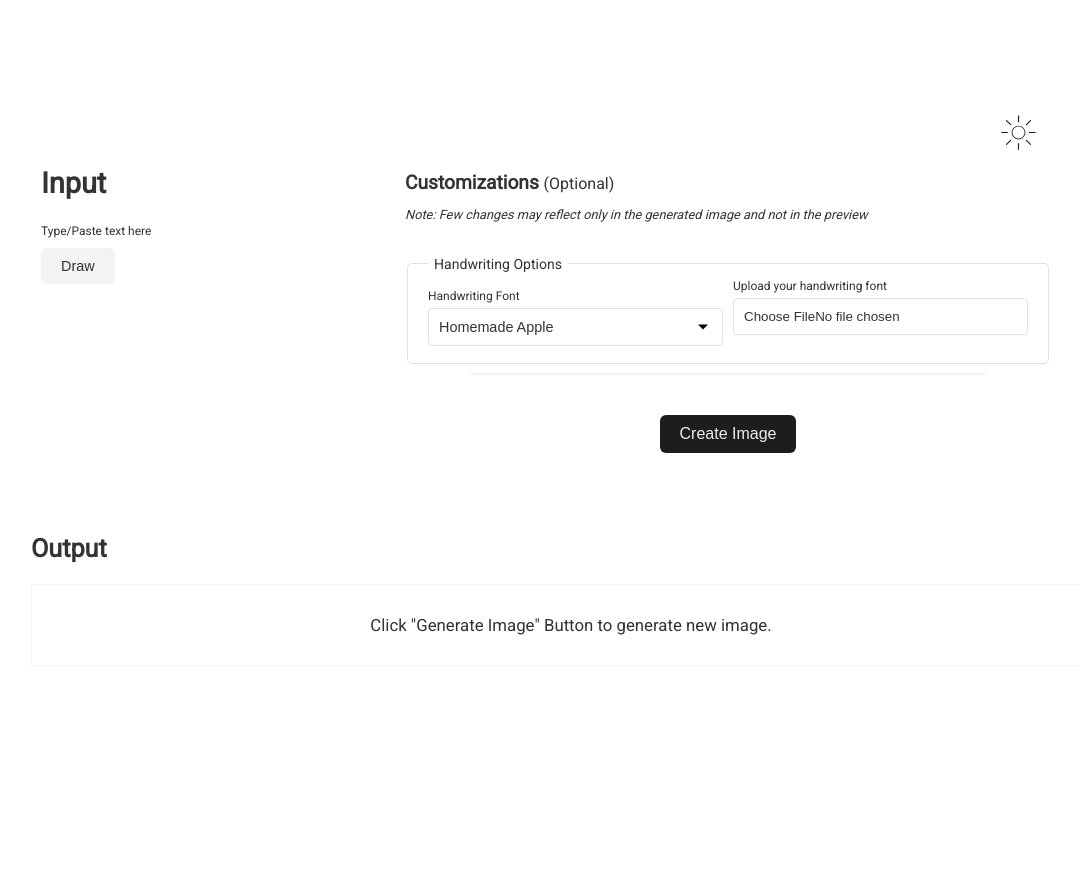
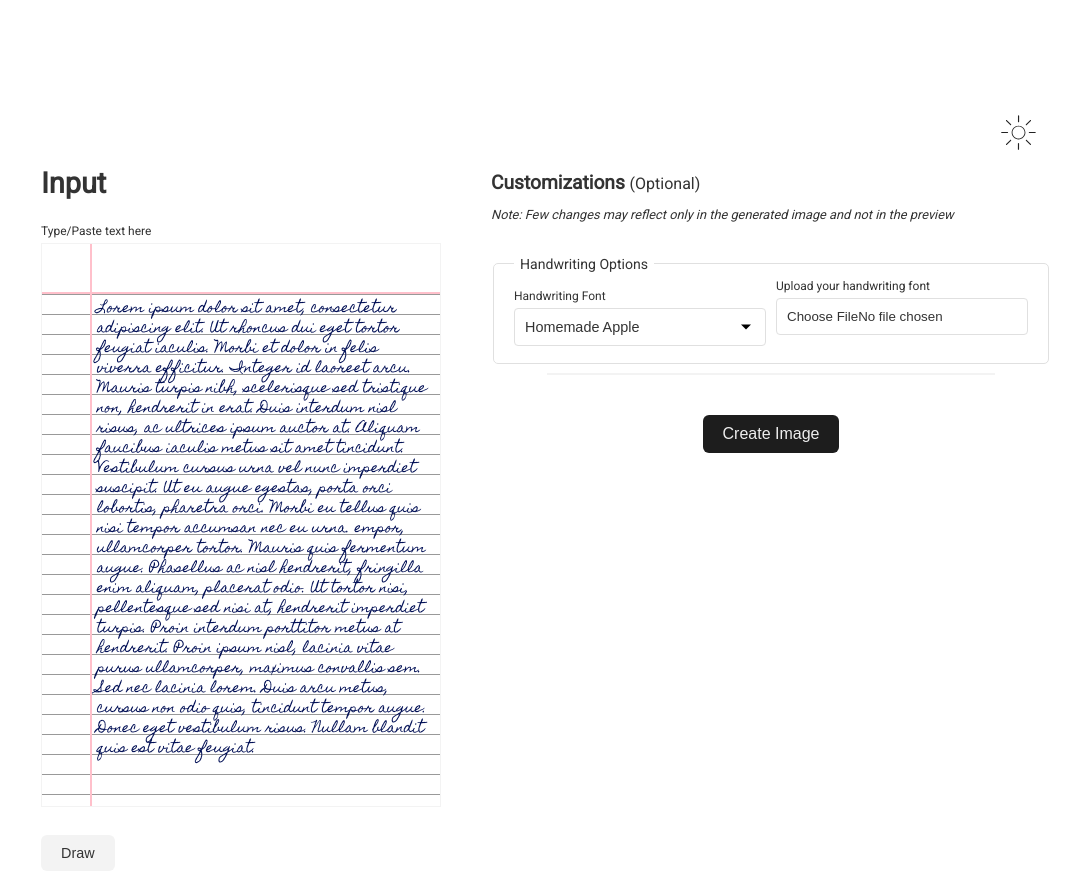
Before and after one commit to agniutkarsh/handWRITEr, a website with bundled scripts: page index.html in a window 1280 px wide. Shown: the top 874 px of the page, without its empty margins (69-1149 px from the left). Before the commit the page ends 846 px from the top, so only its background shows below. Built offline with nearby package versions, Linux system fonts and the light colour scheme; a script that the page names is missing; a web font is replaced by a local one.

Commit message:
Added ouput canvas

```diff
--- a/index.html
+++ b/index.html
@@ -106,7 +106,36 @@
                 <label class="block" for="note">Type/Paste text here</label>
               </div>
 
-
+              <div class="flex-1 page-container">
+                <div class="page-a margined lines">
+                  <div contenteditable="true" class="top-margin"></div>
+                  <div class="display-flex left-margin-and-content">
+                    <div contenteditable="true" class="left-margin"></div>
+                    <div class="paper-content" id="note" contenteditable="true">
+                      Lorem ipsum dolor sit amet, consectetur adipiscing elit.
+                      Ut rhoncus dui eget tortor feugiat iaculis. Morbi et dolor
+                      in felis viverra efficitur. Integer id laoreet arcu.
+                      Mauris turpis nibh, scelerisque sed tristique non,
+                      hendrerit in erat. Duis interdum nisl risus, ac ultrices
+                      ipsum auctor at. Aliquam faucibus iaculis metus sit amet
+                      tincidunt. Vestibulum cursus urna vel nunc imperdiet
+                      suscipit. Ut eu augue egestas, porta orci lobortis,
+                      pharetra orci. Morbi eu tellus quis nisi tempor accumsan
+                      nec eu urna. empor, ullamcorper tortor. Mauris quis
+                      fermentum augue. Phasellus ac nisl hendrerit, fringilla
+                      enim aliquam, placerat odio. Ut tortor nisi, pellentesque
+                      sed nisi at, hendrerit imperdiet turpis. Proin interdum
+                      porttitor metus at hendrerit. Proin ipsum nisl, lacinia
+                      vitae purus ullamcorper, maximus convallis sem. Sed nec
+                      lacinia lorem. Duis arcu metus, cursus non odio quis,
+                      tincidunt tempor augue. Donec eget vestibulum risus.
+                      Nullam blandit quis est vitae feugiat.
+                    </div>
+                  </div>
+                  <div class="overlay"></div>
+                </div>
+                <br />
+              </div>
 
               <div>
                 <button
```
